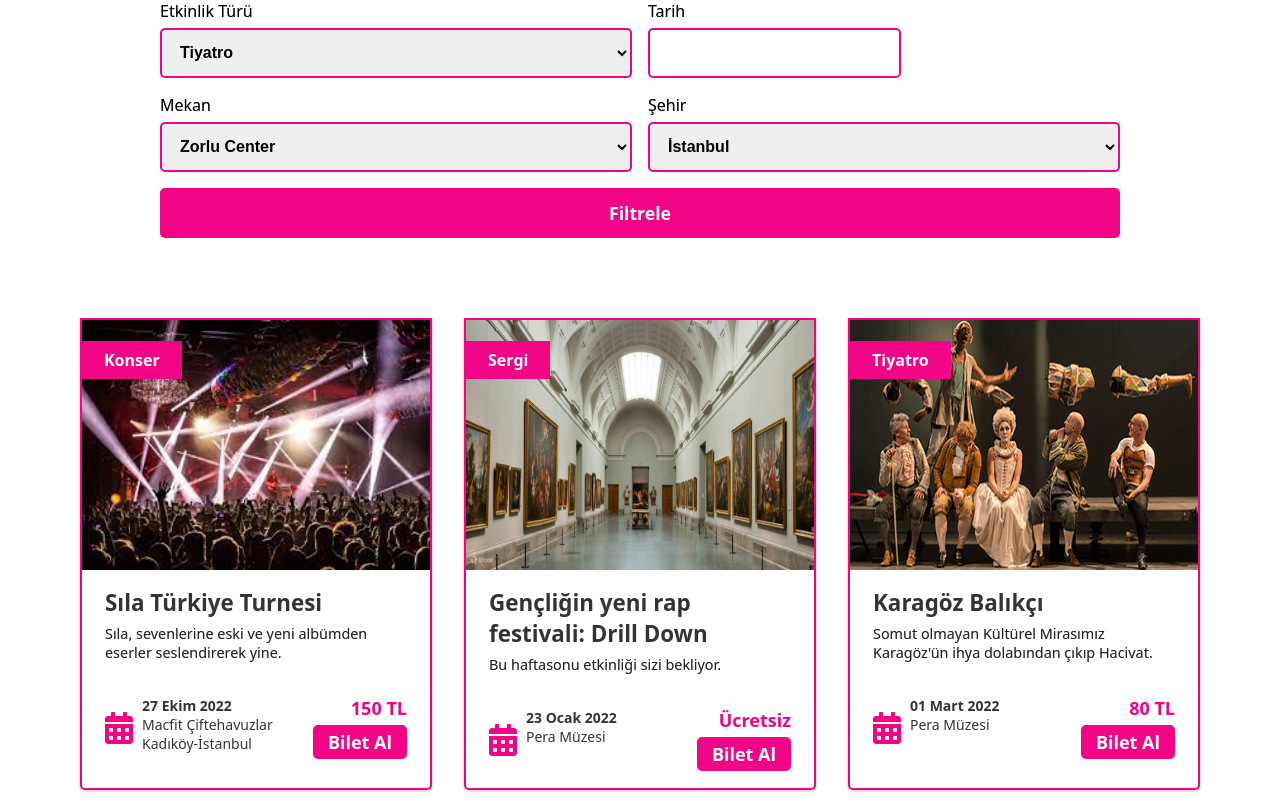
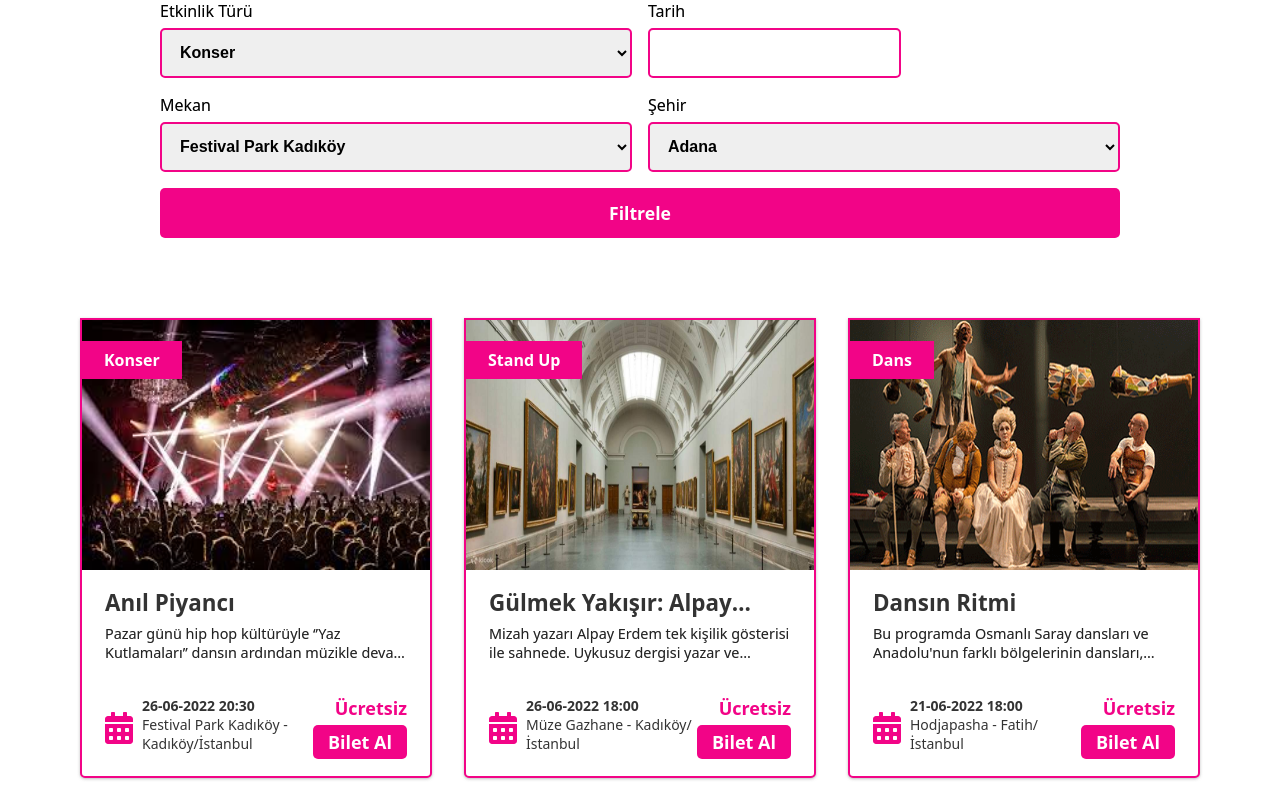
Before and after one commit to guvensen/etkinliginibul, a Next.js app: page / in a window 1280 px wide. Shown: the part 180-980 px from the top of the page. Built offline with nearby package versions, Linux system fonts and the light colour scheme.

Commit message:
dummyData integrated and handlers added.

```diff
--- a/components/EventList/EventList.js
+++ b/components/EventList/EventList.js
@@ -3,59 +3,39 @@
 import { FontAwesomeIcon } from '@fortawesome/react-fontawesome';
 import { faCalendarAlt } from '@fortawesome/free-solid-svg-icons';
 
-const dummyData = [
-    {
-        title : "Sıla Türkiye Turnesi",
-        description : "Sıla, sevenlerine eski ve yeni albümden eserler seslendirerek yine.",
-        category : "Konser",
-        image : "/images/events/event-01.jpg",
-        date: "27 Ekim 2022",
-        address: "Macfit Çiftehavuzlar Kadıköy-İstanbul",
-        price: "150 TL"
-    },
-    {
-        title : "Gençliğin yeni rap festivali: Drill Down",
-        description : "Bu haftasonu etkinliği sizi bekliyor.",
-        category : "Sergi",
-        image : "/images/events/event-02.jpg",
-        date: "23 Ocak 2022",
-        address: "Pera Müzesi",
-        price: "Ücretsiz"
-    },
-    {
-        title : "Karagöz Balıkçı",
-        description : "Somut olmayan Kültürel Mirasımız Karagöz'ün ihya dolabından çıkıp Hacivat.",
-        category : "Tiyatro",
-        image : "/images/events/event-03.jpg",
-        date: "01 Mart 2022",
-        address: "Pera Müzesi",
-        price: "80 TL"
-    },
-    {
-        title : "Gülmek Yakışır: Kaan Sezyum",
-        description : "Somut olmayan Kültürel Mirasımız Karagöz'ün ihya dolabından çıkıp Hacivat.",
-        category : "Stand-up",
-        image : "/images/events/event-04.jpg",
-        date: "01 Mart 2022",
-        address: "Müze Gazhane",
-        price: "80 TL"
+
+export default function EventList({events, categories, places}) {
+
+    const getCategory = (id) => {
+        let index = categories.findIndex(item => item.id === id)
+        return categories[index];
     }
-]
 
-export default function EventList() {
+    const getPlace = (id) => {
+        let index = places.findIndex(item => item.id === id)
+        return places[index];
+    }
 
-    const events = dummyData.map((item, index) => {
+
+    const items = events.map((item, index) => {
+        let category = getCategory(item.category);
+        let palace = getPlace(item.place);
+
+        let address = palace.title + " - " + palace.address.district +"/"+ palace.address.province;
+        let price = item.price.isFree ? "Ücretsiz" : "100.00 TL";
+        let slug = palace.slug+"/"+item.slug;
+
         return <div key = {"item-"+index} className={style.item}>
             <div className={style.header}>
                 <Image
-                    src={item.image}
+                    src={item.photos.thumbnail}
                     alt=""
                     width={375}
                     height={270}
                     layout="responsive"
                 />
                 <div className={style.category}>
-                    <p>{item.category}</p>
+                    <p>{category.title}</p>
                 </div>
             </div>
             <div className={style.body}>
@@ -71,13 +51,13 @@
                     <FontAwesomeIcon icon={faCalendarAlt} className={style.icon}/>
                 </div>
                 <div className={style.eventTimeDescription}>
-                    <p className={style.date}>{item.date}</p>
-                    <p>{item.address}</p>
+                    <p className={style.date}>{item.startDate}</p>
+                    <p>{address}</p>
                 </div>
                 <div className={style.actionWrapper}>
-                    <div className={style.price}>{item.price}</div>
+                    <div className={style.price}>{price}</div>
                     <div className={style.registerBtn}>
-                        <p>Bilet Al</p>
+                        <a href={slug}><p>Bilet Al</p></a>
                     </div>
                 </div>
             </div>
@@ -86,7 +66,7 @@
 
     return <div className={style.eventListWrapper}>
         <div className={style.itemContainer}>
-            {events}
+            {items}
         </div>
     </div>
 }
--- a/components/EventList/EventList.module.scss
+++ b/components/EventList/EventList.module.scss
@@ -51,6 +51,12 @@
           line-height: normal;
           color: rgba(0, 0, 0, 0.8);
           margin-bottom: 0.375rem;
+          overflow: hidden;
+          text-overflow: ellipsis;
+          display: -webkit-box;
+          -webkit-line-clamp: 1; /* number of lines to show */
+          line-clamp: 1;
+          -webkit-box-orient: vertical;
         }
 
         .description{
@@ -58,6 +64,12 @@
           line-height: normal;
           color: rgba(0, 0, 0, 0.8);
           text-shadow: 0 0 #adadad;
+          overflow: hidden;
+          text-overflow: ellipsis;
+          display: -webkit-box;
+          -webkit-line-clamp: 2; /* number of lines to show */
+          line-clamp: 2;
+          -webkit-box-orient: vertical;
         }
       }
 
--- a/components/Filter/Filter.js
+++ b/components/Filter/Filter.js
@@ -3,23 +3,69 @@
 import DatePicker from 'react-datepicker';
 import "react-datepicker/dist/react-datepicker.css";
 
-export default function Filter() {
+
+export default function Filter({places, categories, provinces, onFilter}) {
     const [dateRange, setDateRange] = useState([null, null]);
     const [startDate, endDate] = dateRange;
+    const [filterData, setFilterData] = useState({
+        category: null,
+        place: null,
+        province: null,
+        query: null
+    });
+
+    const handleInputChange = (event) => {
+        const target = event.target;
+        let value = target.type === 'checkbox' ? target.checked : target.value;
+        if(value==="false"){
+            value=false;
+        }
+
+        const name = target.name;
+
+        let  newState = {...filterData, [name]:value}
+        setFilterData(newState);
+    }
+
+    const handleSelectChange = (meta) => {
+        let name = meta.target.name;
+        let value = meta.target.value;
+
+        setFilterData({...filterData, [name]:value});
+    }
+
+    const placeList = places.map((item,index)=>{
+        return <option key={"key-"+index} value={item.id}> {item.title}</option>
+    })
+
+    const categoryList = categories.map((item,index)=>{
+        return <option key={"key-"+index} value={item.id}> {item.title}</option>
+    })
+
+    const provinceList = provinces.map((item,index)=>{
+        return <option key={"key-"+index} value={item.id}> {item.name}</option>
+    })
 
     return <div className={style.filterWrapper}>
 
         <div className={style.searchBar}>
-            <input type="text" placeholder="Ara.."/>
+            <input
+                type="text"
+                placeholder="Ara.."
+                onChange={handleInputChange}
+            />
         </div>
 
         <div className={style.filterOptions}>
             <div className={style.formGroup}>
                 <label htmlFor="category">Etkinlik Türü</label>
-                <select id="category">
-                    <option>Tiyatro</option>
-                    <option>Müze</option>
-                    <option>Konser</option>
+                <select id="category"
+                        name="category"
+                        onChange={(meta) => {
+                            handleSelectChange(meta)
+                        }}
+                >
+                    {categoryList}
                 </select>
             </div>
             <div className={style.formGroup}>
@@ -38,22 +84,30 @@
 
         <div className={style.filterOptions}>
             <div className={style.formGroup}>
-                <label htmlFor="location">Mekan</label>
-                <select id="location">
-                    <option>Zorlu Center</option>
-                    <option>Vadistanbul</option>
+                <label htmlFor="place">Mekan</label>
+                <select id="place"
+                        name="place"
+                        onChange={(meta) => {
+                            handleSelectChange(meta)
+                        }}
+                >
+                    {placeList}
                 </select>
             </div>
             <div className={style.formGroup}>
-                <label htmlFor="location">Şehir</label>
-                <select id="location">
-                    <option>İstanbul</option>
-                    <option>Ankara</option>
+                <label htmlFor="province">Şehir</label>
+                <select id="province"
+                        name="province"
+                        onChange={(meta) => {
+                            handleSelectChange(meta)
+                        }}
+                >
+                    {provinceList}
                 </select>
             </div>
         </div>
 
-        <div className={style.filterBtn}>
+        <div className={style.filterBtn} onClick={() => onFilter(filterData)}>
             Filtrele
         </div>
     </div>
--- a/pages/index.js
+++ b/pages/index.js
@@ -1,15 +1,22 @@
+import {useState} from "react";
 import DefaultLayout from '../components/layouts/default';
 import Filter from '../components/Filter/Filter';
 import EventList from '../components/EventList/EventList';
-
+import {events, categories, places, provinces} from "../dummyData";
 
 export default function Home() {
+    const [data, setData] = useState(events);
+
+    const setFilter = ( categoryId, placeId, provinceId, query, startDate, endDate ) => {
+        console.log(categoryId, placeId, provinceId, query, startDate, endDate);
+    }
+
     return (
       <DefaultLayout>
           <div className="container">
-              <Filter/>
+              <Filter places={places} categories={categories} provinces={provinces} onFilter={setFilter}/>
 
-              <EventList/>
+              <EventList events={data} categories={categories} places={places}/>
           </div>
       </DefaultLayout>
   )
```
Also changed, not shown: components/HomeSlider/HomeSlider.js (added, +8 -0 lines), components/HomeSlider/HomeSlider.module.scss (added, +14 -0 lines).
